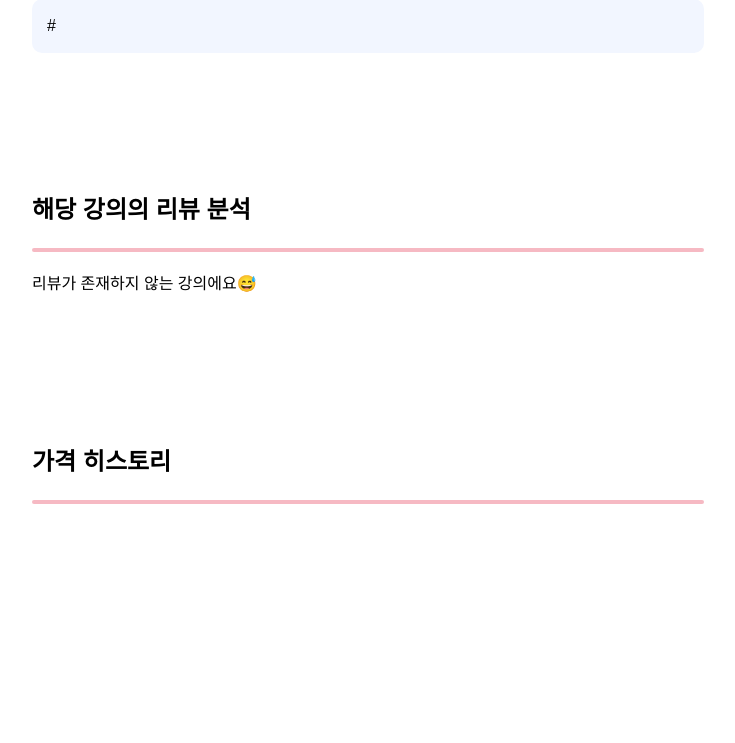
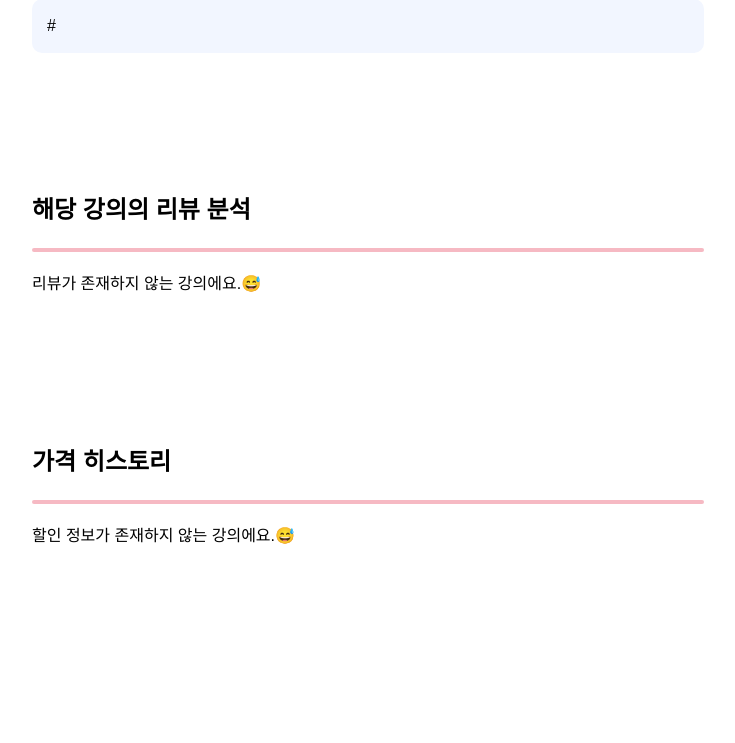
Before and after one commit to de3-final-total-lecture/total-lecture-django, a Django app: template IntegrateLecture/lecture/templates/detail.html in a window 1280 px wide. Shown: the part 878-1621 px from the top of the page, without its empty margins (68-803 px from the left). After the commit the page ends 1422 px from the top, so only its background shows below. Run offline with Django 5.2, Linux system fonts and the light colour scheme; the template is opened without the code that fills it, so the values that code supplies are empty.

Commit message:
UI 수정

```diff
--- a/IntegrateLecture/lecture/templates/detail.html
+++ b/IntegrateLecture/lecture/templates/detail.html
@@ -128,7 +128,7 @@
                                             <p>긍정적</p>
                                         </div>
                                     {% else %}
-                                        <p>리뷰 분석이 존재하지 않는 강의에요😅</p>
+                                        <p>리뷰 분석이 존재하지 않는 강의에요.😅</p>
                                     {% endif %}
                                 </div><br>
 
@@ -139,7 +139,7 @@
                                             <canvas id="sentimentChart"></canvas>
                                         </div>
                                     {% else %}
-                                        <p>리뷰 분석이 존재하지 않는 강의에요😅</p>
+                                        <p>리뷰 분석이 존재하지 않는 강의에요.😅</p>
                                     {% endif %}
                                 </div><br>
                                 <div class="review-summary">
@@ -147,11 +147,11 @@
                                     {% if review_analysis.summary %}
                                         <p>{{ review_analysis.summary }}</p>
                                     {% else %}
-                                        <p>리뷰 요약이 존재하지 않는 강의에요😅</p>
+                                        <p>리뷰 요약이 존재하지 않는 강의에요.😅</p>
                                     {% endif %}
                                 </div>
                         {% else %}
-                            <p>리뷰가 존재하지 않는 강의에요😅</p>
+                            <p>리뷰가 존재하지 않는 강의에요.😅</p>
                         {% endif %}
                     </div>
                 </div></br>
@@ -160,7 +160,40 @@
                     <h2>가격 히스토리</h2>
                     <hr class="custom-hr"/>
                     <!-- 가격 히스토리를 여기에 표시 -->
-                    <canvas id="priceHistoryChart" width="100%"></canvas>
+                    {% if lecture.platform_name == "Coursera"%}
+                        <h2>개인용 구독제</h2>
+                        <div class="coursera-plus-info">
+                            <!-- Coursera Plus Header -->
+                            <h2 class="coursera-plus-title">Coursera Plus: 월간 및 연간 플랜</h2>
+
+                            <!-- Monthly Plan Section -->
+                            <div class="plan-section">
+                                <h3 class="plan-title">Coursera Plus 월간 플랜</h3>
+                                <p class="plan-description">다양한 강좌와 자격증을 월 단위로 이용할 수 있습니다. 유연한 학습 계획을 위해 매월 결제합니다.</p>
+                                <div class="plan-price">
+                                    <span class="price-amount">$59</span>/월
+                                </div>
+                                <button class="btn-enroll">7일 무료 이용 시작</button>
+                            </div>
+
+                            <!-- Annual Plan Section -->
+                            <div class="plan-section">
+                                <h3 class="plan-title">Coursera Plus 연간 플랜</h3>
+                                <p class="plan-description">연간 구독으로 비용을 절감하고, 장기적인 학습 목표를 설정할 수 있습니다.</p>
+                                <div class="plan-price">
+                                    <span class="price-amount">$399</span>/년
+                                </div>
+                                <button class="btn-enroll">연간 플랜 체험해 보기</button>
+                            </div>
+                        </div>
+
+                    {% else %}
+                        {% if price_history%}
+                            <canvas id="priceHistoryChart" width="100%"></canvas>
+                        {% else %}
+                        <p>할인 정보가 존재하지 않는 강의에요.😅</p>
+                        {% endif %}
+                    {% endif %}
                 </div>
             </div>
             <div class="sticky-container">
```
